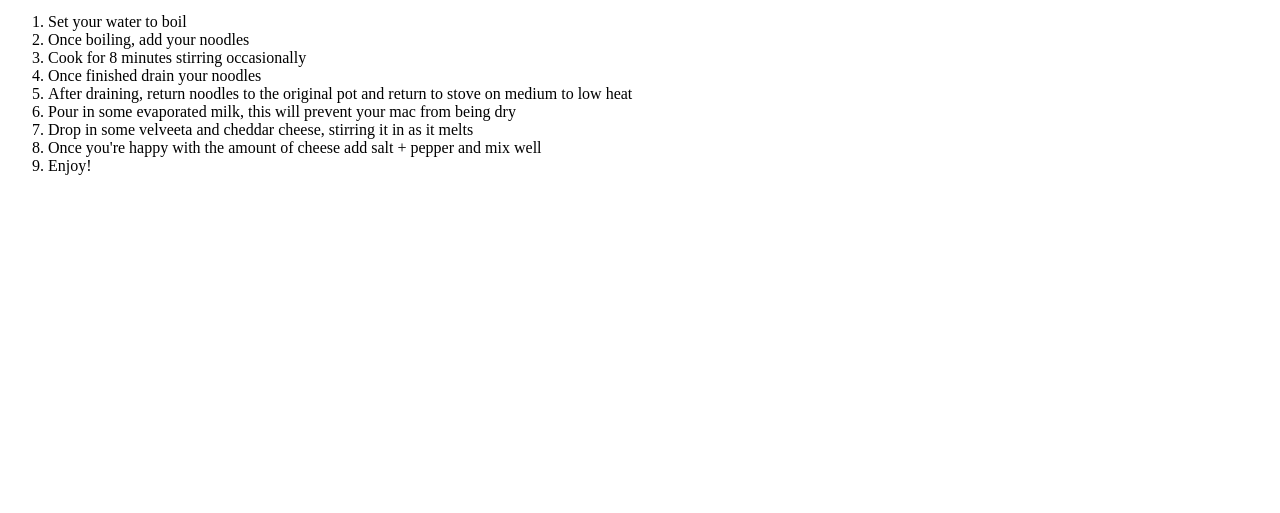
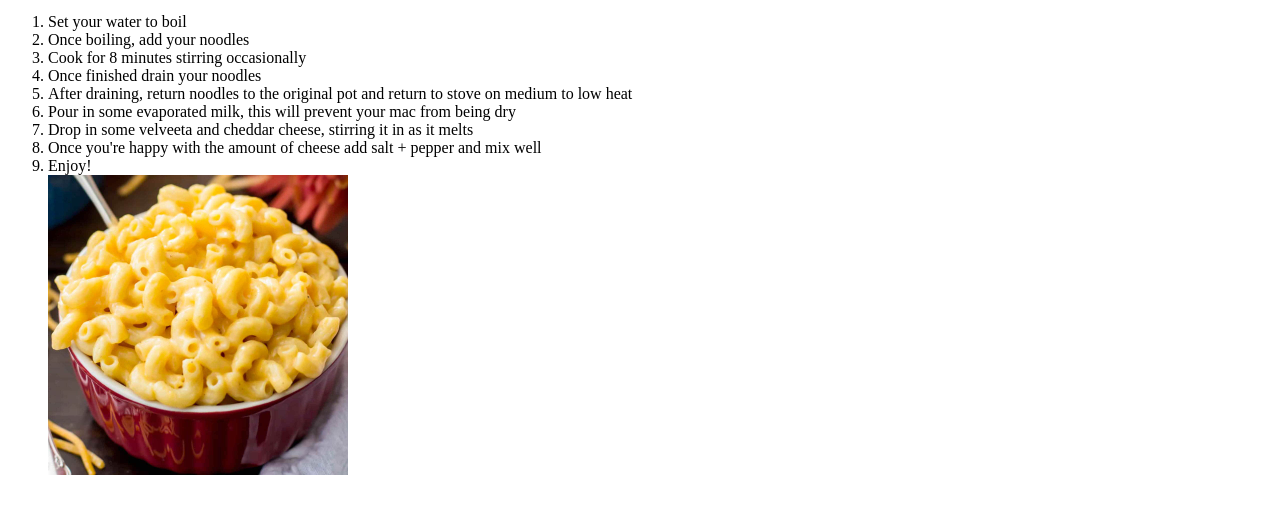
Before and after one commit to Saber2332/odin-recipes, a plain HTML site: page recipes/mac.html in a window 1280 px wide. Shown: the part 101-614 px from the top of the page. Drawn offline with Linux system fonts and the light colour scheme.

Commit message:
Added image & updated /recipes/mac
Added image mac to /recipes/mac file

```diff
--- a/recipes/mac.html
+++ b/recipes/mac.html
@@ -17,6 +17,7 @@
             <li>Drop in some velveeta and cheddar cheese, stirring it in as it melts</li>
             <li>Once you're happy with the amount of cheese add salt + pepper and mix well</li>
             <li>Enjoy!</li>
+            <img src="../img/mac.jpg" height="300" width="300" alt="Macaroni & Cheese">
         </ol>
     </body>
 </html>
```
Also changed, not shown: img/mac.jpg (added).
